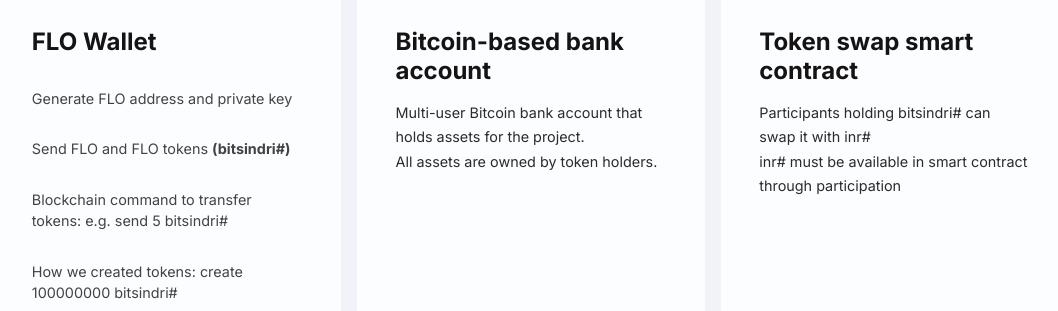
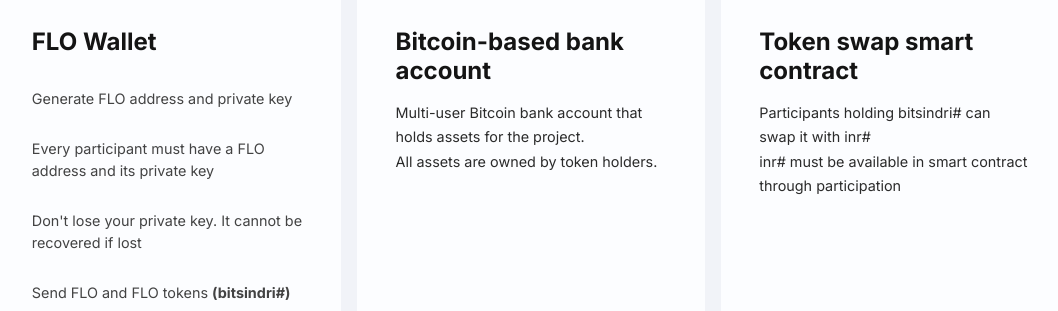
Before and after one commit to ranchimall/bitsindri, a plain HTML site: page index.html in a window 1280 px wide. Shown: the part 1460-1771 px from the top of the page, without its empty margins (109-1167 px from the left). Drawn offline with Linux system fonts and the light colour scheme.

Commit message:
Update index.html

```diff
--- a/index.html
+++ b/index.html
@@ -220,6 +220,12 @@
             <ul>
                 <li>
                     Generate FLO address and private key
+                </li>
+                <li>
+                    Every participant must have a FLO address and its private key
+                </li>
+                <li>
+                    Don't lose your private key. It cannot be recovered if lost
                 </li>
                 <li>
                     Send FLO and FLO tokens <b>(bitsindri#)</b>
```
